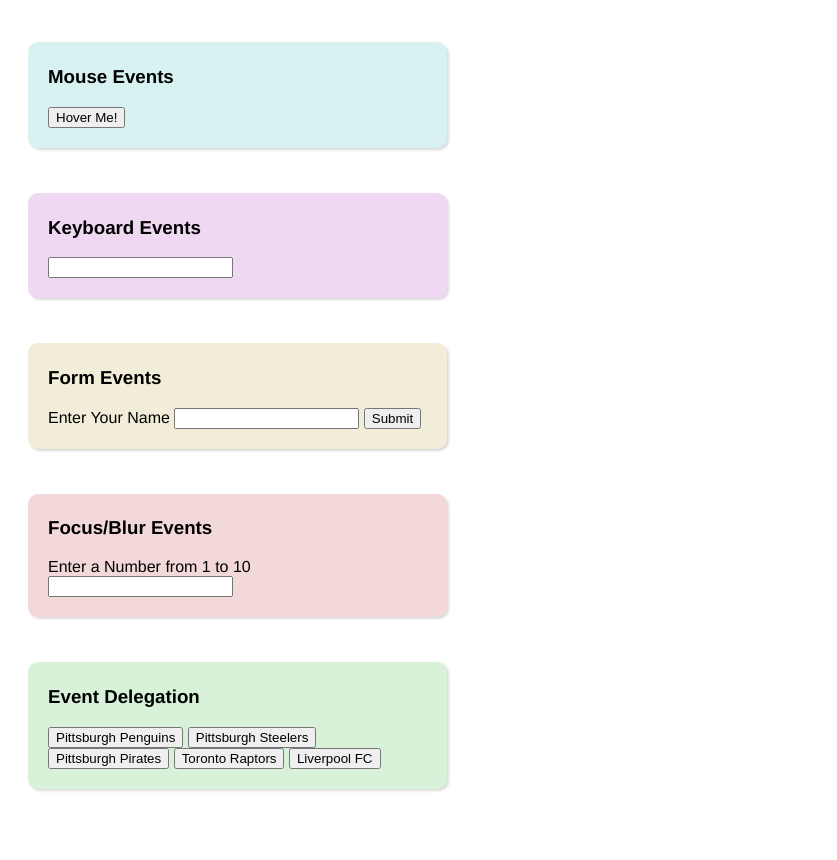
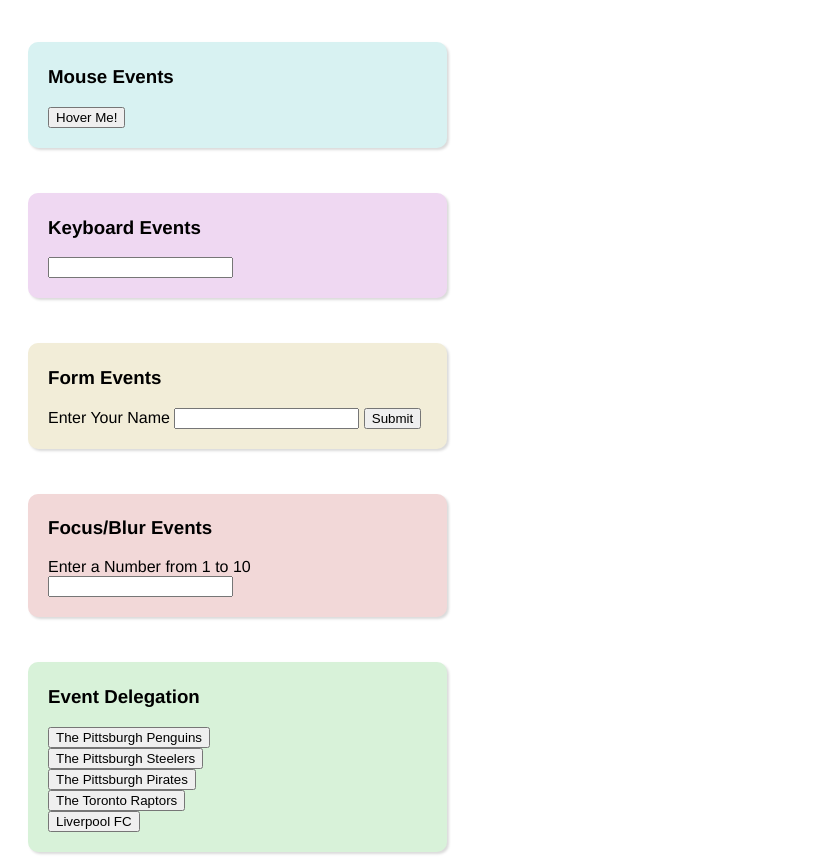
Before and after one commit to Nour4896/JavaScript-Events, a plain HTML site: page index.html in a window 1280 px wide. Shown: the part 87-947 px from the top of the page, without its empty margins (0-837 px from the left). Before the commit the page ends 884 px from the top, so only its background shows below. Drawn offline with Linux system fonts and the light colour scheme.

Commit message:
added script for event delegation, minor css and html changes

```diff
--- a/index.html
+++ b/index.html
@@ -3,7 +3,7 @@
 <head>
     <meta charset="UTF-8">
     <meta name="viewport" content="width=device-width, initial-scale=1.0">
-    <title>Steelers By Nour</title>
+    <title>Lab #7</title>
     <link rel="stylesheet" href="styles.css">
     <script defer src="script.js"></script>
 </head>
@@ -42,11 +42,11 @@
 
     <div class="delegation" id="delegation">
         <h3>Event Delegation</h3>
-        <button>Pittsburgh Penguins</button>
-        <button>Pittsburgh Steelers</button>
-        <button>Pittsburgh Pirates</button>
-        <button>Toronto Raptors</button>
-        <button>Liverpool FC</button>
+        <button id="team">The Pittsburgh Penguins</button>
+        <button id="team">The Pittsburgh Steelers</button>
+        <button id="team">The Pittsburgh Pirates</button>
+        <button id="team">The Toronto Raptors</button>
+        <button id="team">Liverpool FC</button>
     </div>
 </body>
 </html>
--- a/script.js
+++ b/script.js
@@ -28,7 +28,7 @@ form.addEventListener('submit', (e) => {
 });
 
 //Focus/Blur Events
-var numberCheck = document.getElementById("number")
+var numberCheck = document.getElementById("number");
 
 numberCheck.addEventListener('focus', () => {
     numberCheck.style.background = "lightblue"
@@ -36,13 +36,22 @@ numberCheck.addEventListener('focus', () => {
 
 numberCheck.addEventListener('blur', () => {
     if (numberCheck.value > 10) {
-        numberCheck.style.background = "salmon"
-        document.getElementById("error").textContent = 'This Number is Not Valid'
+        numberCheck.style.background = "salmon";
+        document.getElementById("error").textContent = 'This Number is Not Valid';
     } else if (numberCheck.value === "") {
-        numberCheck.style.background = "salmon"
-        document.getElementById("error").textContent = 'Please Enter a Number'
+        numberCheck.style.background = "salmon";
+        document.getElementById("error").textContent = 'Please Enter a Number';
     } else {
-        numberCheck.style.background = "lightgreen"
-        document.getElementById("error").textContent = 'This Number Works, Good Choice'
+        numberCheck.style.background = "lightgreen";
+        document.getElementById("error").textContent = 'This Number Works, Good Choice';
     }
 });
+
+//Event Delegation
+var teams = document.getElementById("delegation");
+
+teams.addEventListener('click', (e) => {
+    if (e.target.tagName === 'BUTTON') {
+        alert('Nour loves ' + e.target.textContent);
+    }
+});
--- a/styles.css
+++ b/styles.css
@@ -63,3 +63,7 @@ p {
     margin-left: 20px;
     box-shadow: rgba(0, 0, 0, 0.15) 1.95px 1.95px 2.6px;
 }
+
+#team {
+    display: block;
+}
```
